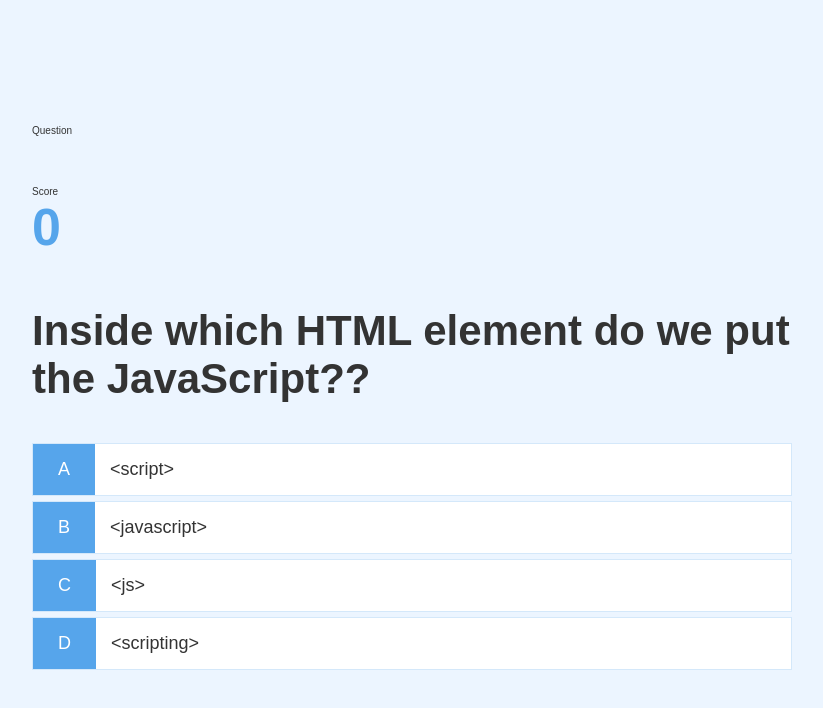
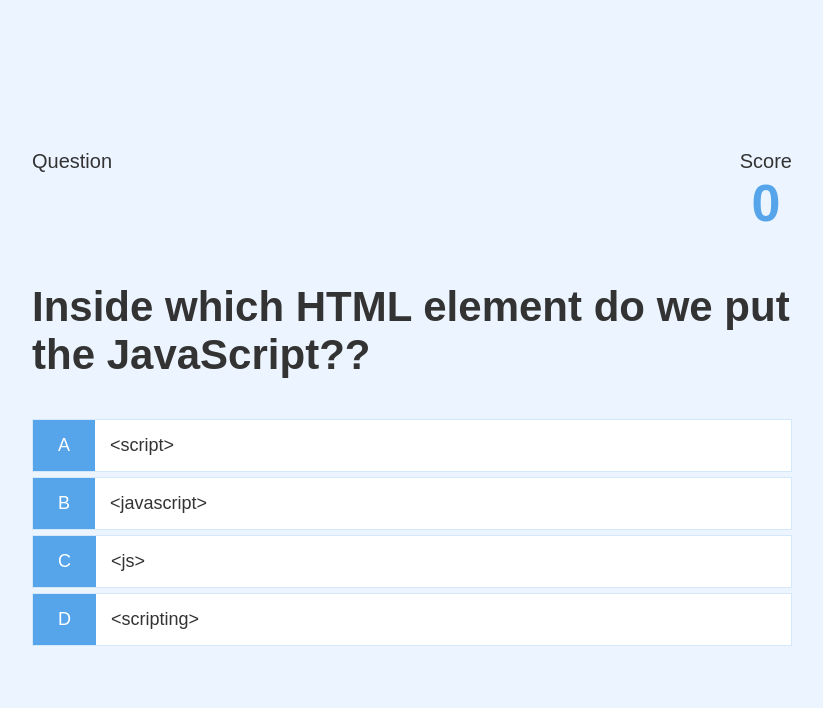
Before and after one commit to jojomanurung/App-Quiz, a plain HTML site: page game.html in a window 1280 px wide. Shown: the whole page, without its empty margins (228-1051 px from the left). Drawn offline with Linux system fonts and the light colour scheme.

Commit message:
Add hud styles

```diff
--- a/game.css
+++ b/game.css
@@ -32,3 +32,17 @@
 .incorrect {
   background-color: #dc3545;
 }
+
+#hud {
+  display: flex;
+  justify-content: space-between;
+}
+
+.hud-prefix {
+  text-align: center;
+  font-size: 2rem;
+}
+
+.hud-main-text {
+  text-align: center;
+}
```
